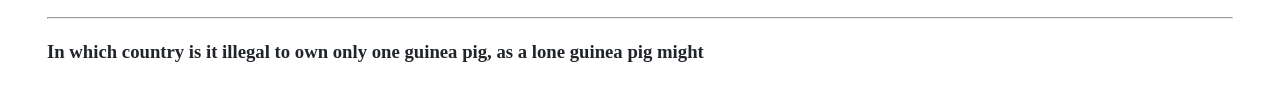
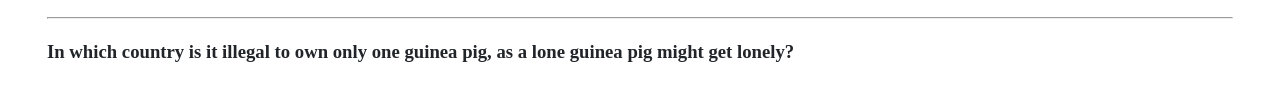
Before and after one commit to RodrigoPombo1/cs50-2021, a plain HTML site: page trivia/index.html in a window 1280 px wide. Shown: the part 519-620 px from the top of the page. Drawn offline with Linux system fonts and the light colour scheme.

Commit message:
Sun, Oct 30, 2022, 8:47 PM +00:00

```diff
--- a/trivia/index.html
+++ b/trivia/index.html
@@ -60,7 +60,7 @@
                 <h2>Part 2: Free Response</h2>
                 <hr>
                 <!-- TODO: Add free response question here -->
-                <h3>In which country is it illegal to own only one guinea pig, as a lone guinea pig might</h3>
+                <h3>In which country is it illegal to own only one guinea pig, as a lone guinea pig might get lonely?</h3>
             </div>
         </div>
     </body>
```
